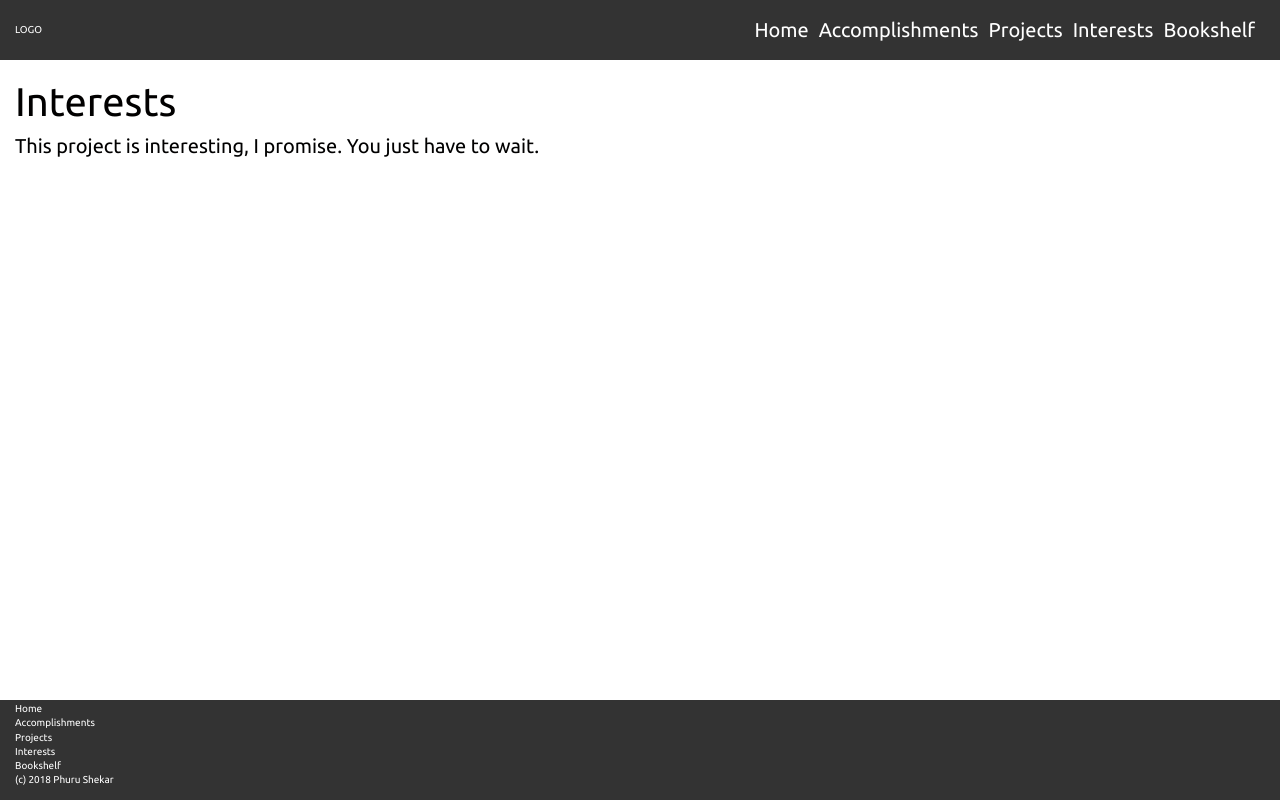
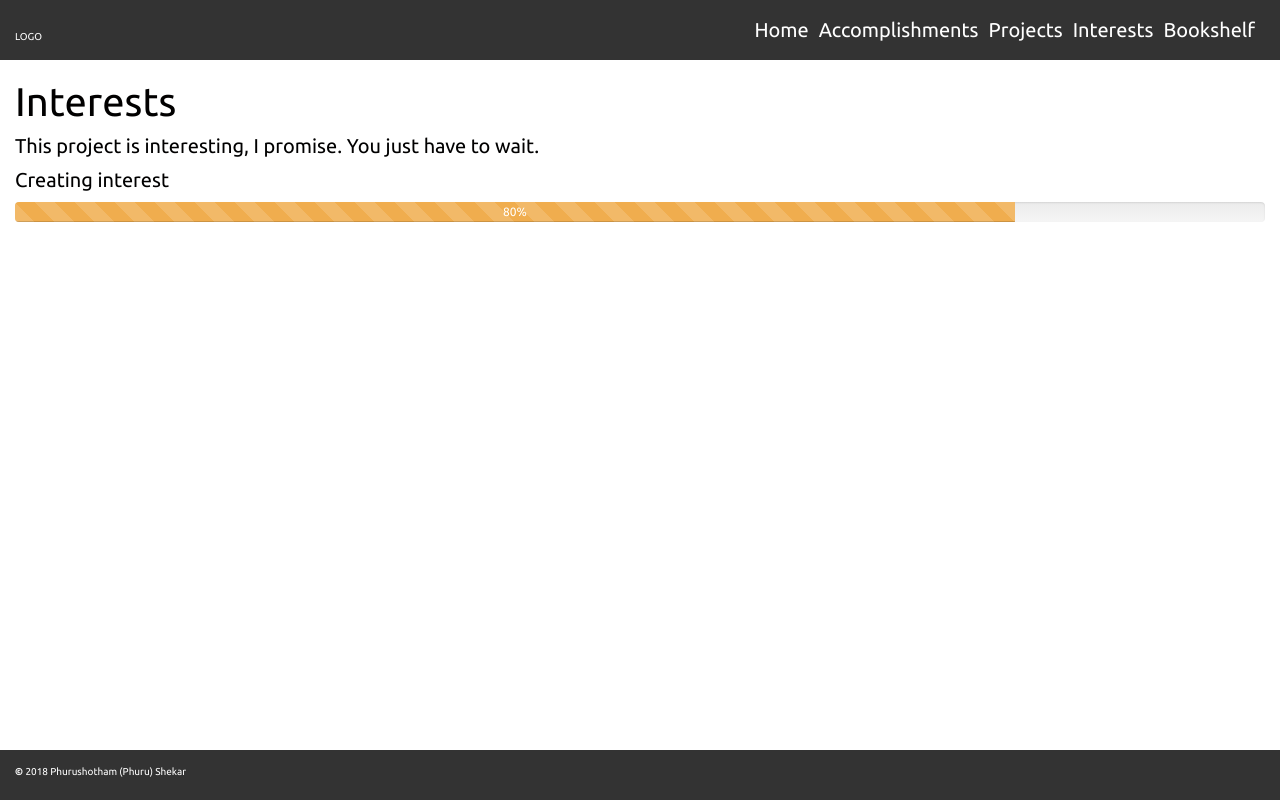
Before and after one commit to PhuruShekar/PhuruShekar.github.io, a React (Create React App) app: page /#/Interests in a window 1280 px wide. Built offline with nearby package versions, Linux system fonts and the light colour scheme.

Commit message:
Started doing stuff with react-bootstrap

```diff
--- a/package.json
+++ b/package.json
@@ -10,6 +10,8 @@
   "dependencies": {
     "node-sass-chokidar": "^1.3.0",
     "react": "^16.4.1",
+    "react-bootstrap": "^0.32.1",
+    "react-device-detect": "^1.5.8",
     "react-dom": "^16.4.1",
     "react-router-dom": "^4.3.1",
     "react-scripts": "1.1.4"
--- a/src/Assets/css/default.css
+++ b/src/Assets/css/default.css
@@ -21,15 +21,15 @@ body {
 
 a {
   text-decoration: none;
-  -webkit-transition: transition(0.3s ease-in-out);
-  -moz-transition: transition(0.3s ease-in-out);
-  transition: 0.3s ease-in-out;
+  -webkit-transition: transition(0.4s ease-in-out);
+  -moz-transition: transition(0.4s ease-in-out);
+  transition: 0.4s ease-in-out;
   cursor: pointer; }
   a:hover {
     color: #ff1755;
-    -webkit-transition: transition(0.3s ease-in-out);
-    -moz-transition: transition(0.3s ease-in-out);
-    transition: 0.3s ease-in-out; }
+    -webkit-transition: transition(0.4s ease-in-out);
+    -moz-transition: transition(0.4s ease-in-out);
+    transition: 0.4s ease-in-out; }
 
 .container-fluid {
   line-height: 24px; }
@@ -46,9 +46,9 @@ header {
     position: absolute;
     top: 50%;
     left: 15px;
-    -webkit-transform: translateY(-50%);
-    -moz-transform: translateY(-50%);
-    transform: translateY(-50%); }
+    -webkit-transition: transition(-50%);
+    -moz-transition: transition(-50%);
+    transition: -50%; }
   header nav, header nav ul, header nav ul li {
     margin: 0;
     padding: 0; }
@@ -69,6 +69,18 @@ header {
         font-size: 20px;
         line-height: normal;
         color: #ffffff; }
+  header .dropdown {
+    position: absolute;
+    top: 20%;
+    right: 10px; }
+    header .dropdown .Menu {
+      background-color: #333;
+      border-color: #ff1755; }
+    header .dropdown a {
+      line-height: normal;
+      color: #ff1755;
+      background-color: #333;
+      border-color: #ffffff; }
 
 main h1 {
   font-size: 40px; }
@@ -83,23 +95,17 @@ footer {
   width: 100%;
   background: #333;
   color: #ffffff;
-  height: 100px; }
+  height: 50px; }
   footer nav, footer nav ul, footer nav ul li {
     margin: 0;
     padding: 0; }
   footer nav {
     position: absolute;
-    top: 50%;
-    left: 15px;
-    -webkit-transform: translateY(-50%);
-    -moz-transform: translateY(-50%);
-    transform: translateY(-50%); }
-    footer nav ul li {
-      list-style-type: none;
-      margin-right: 10px; }
-      footer nav ul li.last {
-        margin: 20; }
-      footer nav ul li a {
-        font-size: 10px;
-        line-height: normal;
-        color: #ffffff; }
+    top: 30%;
+    left: 15px; }
+    footer nav.last {
+      margin: 20; }
+    footer nav a {
+      font-size: 10px;
+      line-height: normal;
+      color: #ffffff; }
--- a/src/Assets/scss/_config.scss
+++ b/src/Assets/scss/_config.scss
@@ -42,13 +42,13 @@ body {
 
 a {
     text-decoration: none;
-    @include transition(.3s ease-in-out);
+    @include transition(.4s ease-in-out);
     cursor: pointer;
 
 
     &:hover {
         color: $red;
-        @include transition(.3s ease-in-out);
+        @include transition(.4s ease-in-out);
     }
 
 }
--- a/src/Assets/scss/default.scss
+++ b/src/Assets/scss/default.scss
@@ -13,7 +13,7 @@ header {
         position: absolute;
         top: 50%;
         left: 15px;
-        @include translateY(-50%);
+        @include transition(-50%);
     }
 
     nav, nav ul, nav ul li {
@@ -44,6 +44,25 @@ header {
             }
         }
     }
+    .dropdown {
+        position: absolute;
+        top: 20%;
+        right: 10px;
+
+        .Menu {
+            background-color: $darkGray;
+            border-color: $red;
+        }
+
+        a {
+            //font-size: 10px;
+            line-height: normal;
+            color: $red;
+            background-color: $darkGray;
+            border-color: $white;
+        }
+    }
+
 }
 
 main {
@@ -63,7 +82,7 @@ footer {
     width: 100%;
     background: $darkGray;
     color: $white;
-    height: 100px;
+    height: 50px;
 
     nav, nav ul, nav ul li {
         margin: 0;
@@ -72,14 +91,8 @@ footer {
 
     nav {
         position: absolute;
-        top: 50%;
+        top: 30%;
         left: 15px;
-        @include translateY(-50%);
-
-        ul li {
-            list-style-type: none;
-            //display: inline-block;
-            margin-right: 10px;
 
 
             &.last {
@@ -91,7 +104,6 @@ footer {
                 line-height: normal;
                 color: $white;
             }
-        }
     }
 
 }
--- a/src/components/footerComponent/footer.js
+++ b/src/components/footerComponent/footer.js
@@ -8,31 +8,12 @@ class Footer extends Component {
     return (
         <footer>
         <nav>
-        <ul>
-            <li>
-            <Link to="/">Home</Link>
-
-            </li>
-            <li>
-                <Link to="/Accomplishments">Accomplishments</Link>
-            </li>
-            <li>
-                <Link to="/Projects">Projects</Link>
-            </li>
-            <li>
-                <Link to="/Interests">Interests</Link>
-            </li>
-            <li>
-                <Link to="/Bookshelf">Bookshelf</Link>
-            </li>
-        </ul>
 
           <p>
-            (c) 2018 Phuru Shekar
+            <strong> © </strong> 2018 Phurushotham (Phuru) Shekar
           </p>
 
-
-    </nav>
+        </nav>
         </footer>
     );
   }
--- a/src/components/headerComponent/header.js
+++ b/src/components/headerComponent/header.js
@@ -1,8 +1,15 @@
 import React, { Component } from 'react';
+import {DropdownButton, MenuItem, ButtonToolbar} from 'react-bootstrap/lib';
 import {
     Link
   }   from 'react-router-dom' ;
-
+  import {
+    BrowserView,
+    MobileView,
+    isBrowser,
+    isMobile,
+    MobileOnlyView
+  } from "react-device-detect";
 
 class Header extends Component {
   render() {
@@ -13,6 +20,7 @@ class Header extends Component {
         LOGO
         </div>
 
+        <BrowserView>
         <nav>
             <ul>
                 <li>
@@ -32,8 +40,30 @@ class Header extends Component {
                     <Link to="/Bookshelf">Bookshelf</Link>
                 </li>
             </ul>
+        </nav>
+        </BrowserView>
 
-        </nav>
+        <MobileView>
+
+        <ButtonToolbar>
+        <DropdownButton
+          //bsStyle="#000000"
+          title="Menu"
+          noCaret
+          id="dropdown-no-caret"
+          className = "dropdown"
+          pullRight
+        >
+          <MenuItem className="Menu"><Link to="/">Home</Link></MenuItem>
+          <MenuItem className="Menu"><Link to="/Accomplishments">Accomplishments</Link></MenuItem>
+          <MenuItem className="Menu"><Link to="/Projects">Projects</Link></MenuItem>
+          <MenuItem className="Menu"><Link to="/Interests">Interests</Link></MenuItem>
+          <MenuItem className="Menu"><Link to="/Bookshelf">Bookshelf</Link></MenuItem>
+        </DropdownButton>
+        </ButtonToolbar>
+
+        </MobileView>
+
 
       </header>
     );
--- a/src/components/pages/accomplishments.js
+++ b/src/components/pages/accomplishments.js
@@ -1,4 +1,5 @@
 import React, { Component } from 'react';
+import {ProgressBar} from 'react-bootstrap/lib';
 
 class Accomplishments extends Component {
     render() {
@@ -12,6 +13,11 @@ class Accomplishments extends Component {
                 <p>
                     Finishing this in time will be an accomplishment, right?
                 </p>
+
+                <p>
+                Accomplishing as many things as possible...
+                </p>
+                <ProgressBar active bsStyle="success" now={"10"} label={"10%"} />
                 </main>
             </div>
         )
--- a/src/components/pages/bookShelf.js
+++ b/src/components/pages/bookShelf.js
@@ -1,4 +1,5 @@
 import React, { Component } from 'react';
+import {ProgressBar} from 'react-bootstrap/lib';
 
 class Bookshelf extends Component {
     render() {
@@ -12,6 +13,7 @@ class Bookshelf extends Component {
                 <p>
                     Books being read...
                 </p>
+                <ProgressBar active bsStyle="success" now={"14"} label={"14%"} />
                 </main>
             </div>
         )
--- a/src/components/pages/homePage.js
+++ b/src/components/pages/homePage.js
@@ -1,4 +1,5 @@
 import React, { Component } from 'react';
+import {ProgressBar} from 'react-bootstrap/lib';
 
 class HomePage extends Component {
   render() {
@@ -13,6 +14,8 @@ class HomePage extends Component {
                 <p>
                     Don't rush me, I'm working on the site as fast as I can!
                 </p>
+
+                <ProgressBar active bsStyle="danger" now={"15"} label={"15%"} />
             </main>
         </div>
     );
--- a/src/components/pages/interests.js
+++ b/src/components/pages/interests.js
@@ -1,4 +1,5 @@
 import React, { Component } from 'react';
+import {ProgressBar} from 'react-bootstrap/lib';
 
 class Interests extends Component {
     render() {
@@ -12,6 +13,11 @@ class Interests extends Component {
                 <p>
                     This project is interesting, I promise. You just have to wait.
                 </p>
+
+                <p>
+                    Creating interest
+                </p>
+                <ProgressBar active bsStyle="warning" now={"80"} label={"80%"} />
                 </main>
             </div>
         )
--- a/src/components/pages/projects.js
+++ b/src/components/pages/projects.js
@@ -1,4 +1,5 @@
 import React, { Component } from 'react';
+import {ProgressBar} from 'react-bootstrap/lib';
 
 class Projects extends Component {
     render() {
@@ -10,8 +11,13 @@ class Projects extends Component {
                 </h1>
 
                 <p>
-                    This project is currently being built
+                    This project is currently being built...
                 </p>
+
+                <p>
+                    Building projects
+                </p>
+                <ProgressBar active bsStyle="success" now={"20"} label={"20%"} />
                 </main>
             </div>
         )
```
Also changed, not shown: 1 other file (tests, documents, lock files or other folders).
